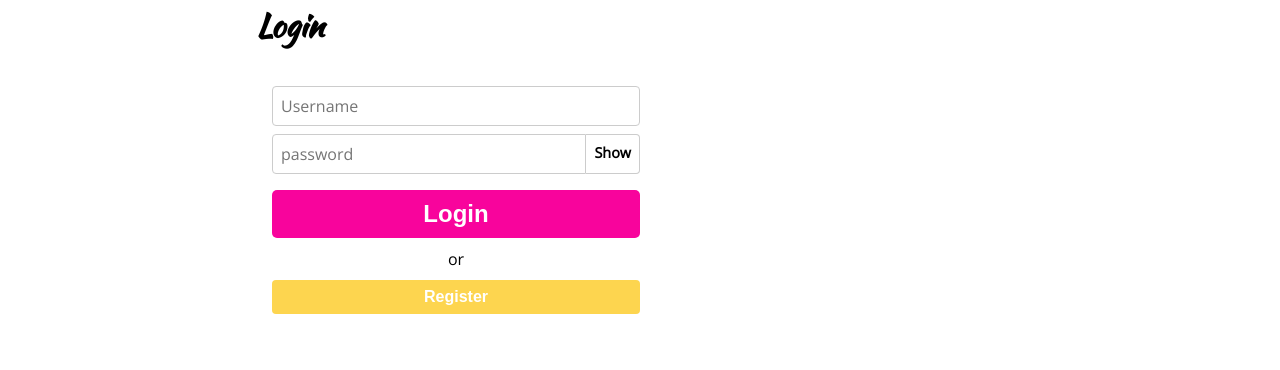
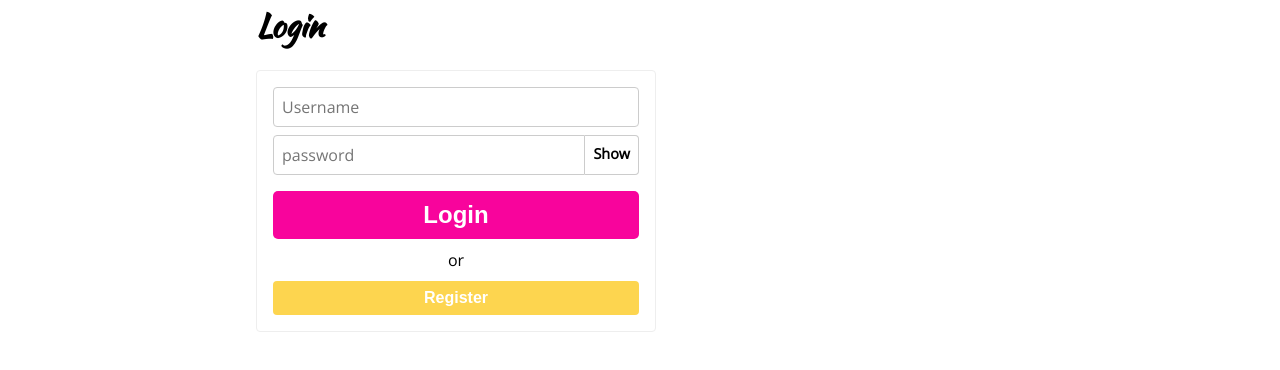
Before and after one commit to sergioviniciuss/styled-components-playground, a React (Create React App) app: page /login in a window 1280 px wide. Shown: the part 138-508 px from the top of the page. Built offline with nearby package versions, Linux system fonts and the light colour scheme.

Commit message:
Fix(Login): Adjust styles of the form

```diff
--- a/src/components/pages/Login.js
+++ b/src/components/pages/Login.js
@@ -6,7 +6,7 @@ const Form = styled.form`
   width: 100%;
   max-width: 400px;
   background: white;
-  border: 1x solid #eee;
+  border: 1px solid #eee;
   box-sizing: border-box;
   padding: 16px;
   color: black;
```
